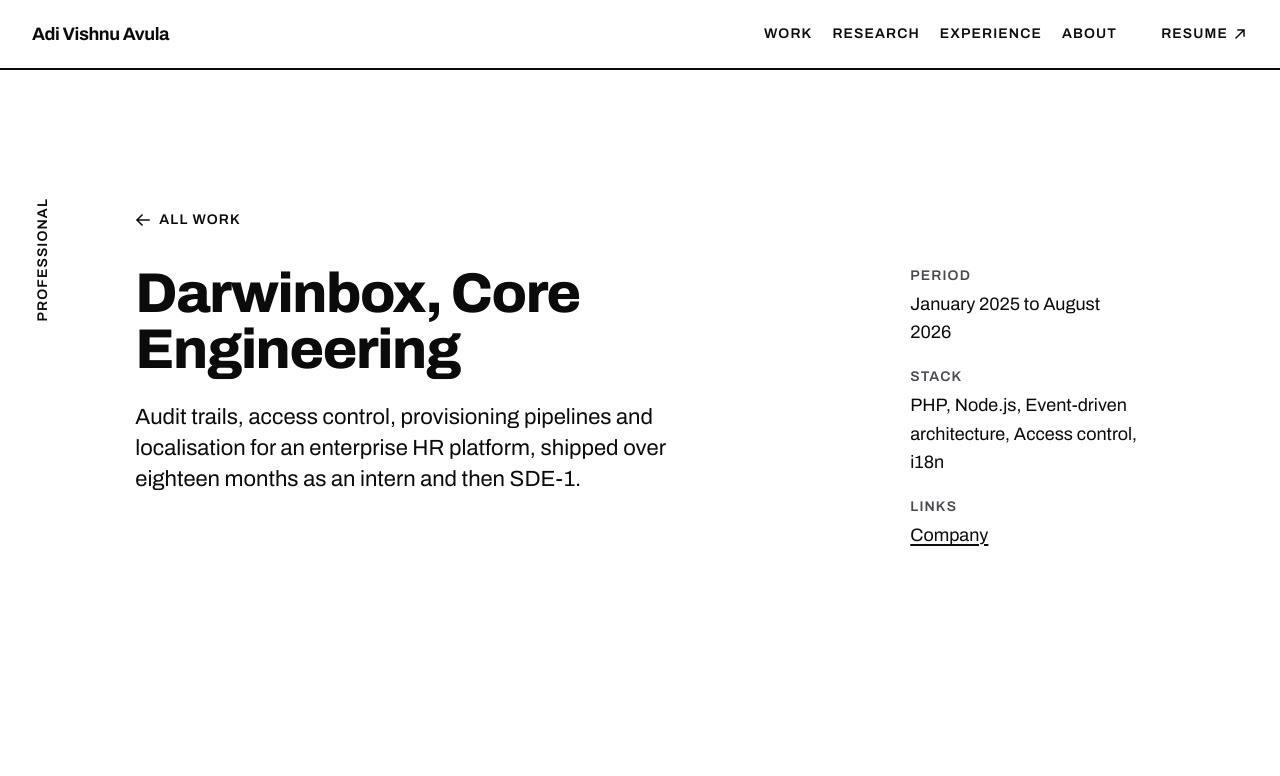
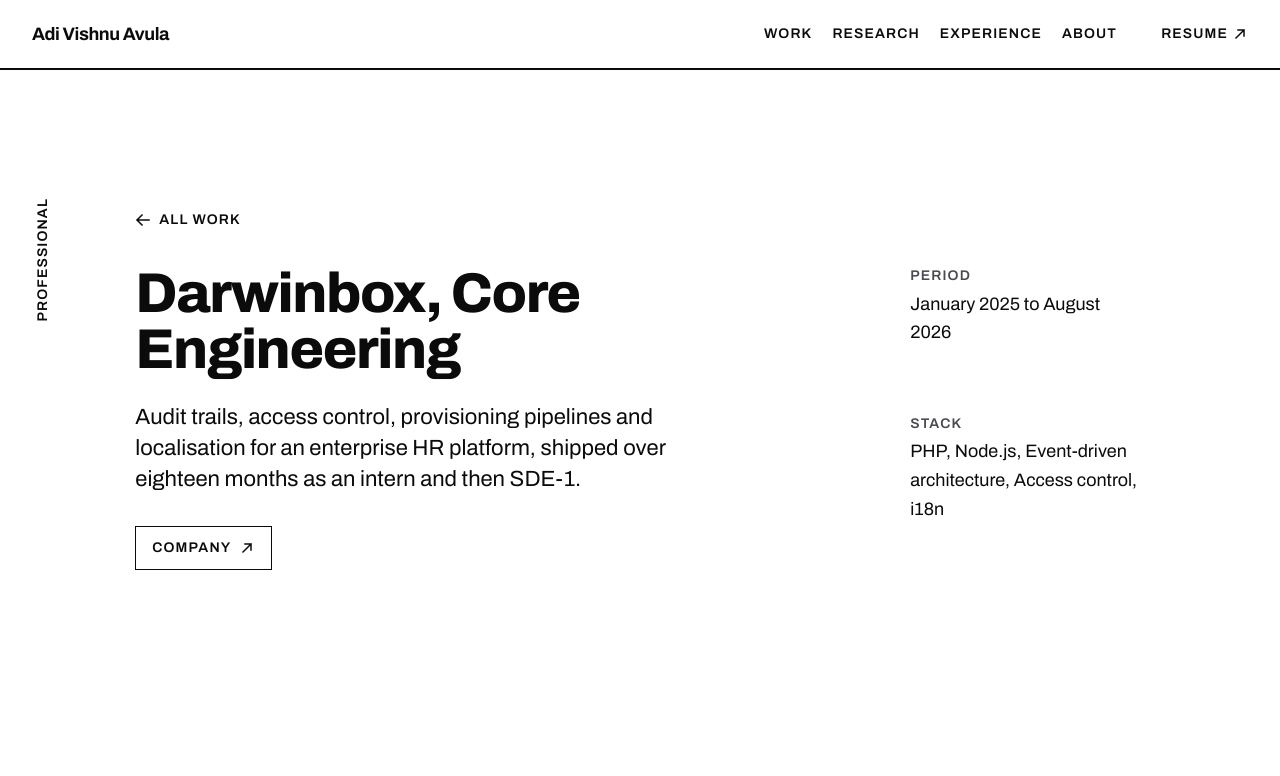
Before and after one commit to adivishnu-a/portfolio, a Next.js app: page /work/darwinbox in a window 1280 px wide. Shown: the top 776 px of the page. Built offline with nearby package versions, Linux system fonts and the light colour scheme.

Commit message:
Case-study links as outlined buttons under the summary

```diff
--- a/components/case-study/CaseStudy.tsx
+++ b/components/case-study/CaseStudy.tsx
@@ -43,6 +43,15 @@
               {entry.title}
             </h1>
             <p className="text-lead mt-6 max-w-[44ch]">{entry.summary}</p>
+            <ul className="mt-8 flex flex-wrap gap-3">
+              {entry.links.map((link) => (
+                <li key={link.href}>
+                  <Action href={link.href} tone={tone}>
+                    {link.label}
+                  </Action>
+                </li>
+              ))}
+            </ul>
           </div>
           <Meta
             tone={tone}
@@ -50,25 +59,6 @@
             items={[
               { term: "Period", value: entry.period },
               { term: "Stack", value: entry.stack.join(", ") },
-              {
-                term: "Links",
-                value: (
-                  <ul className="flex flex-wrap gap-x-4 gap-y-1">
-                    {entry.links.map((link) => (
-                      <li key={link.href}>
-                        <a
-                          href={link.href}
-                          target="_blank"
-                          rel="noopener noreferrer"
-                          className="underline hover:opacity-80"
-                        >
-                          {link.label}
-                        </a>
-                      </li>
-                    ))}
-                  </ul>
-                ),
-              },
             ]}
           />
         </div>
```
